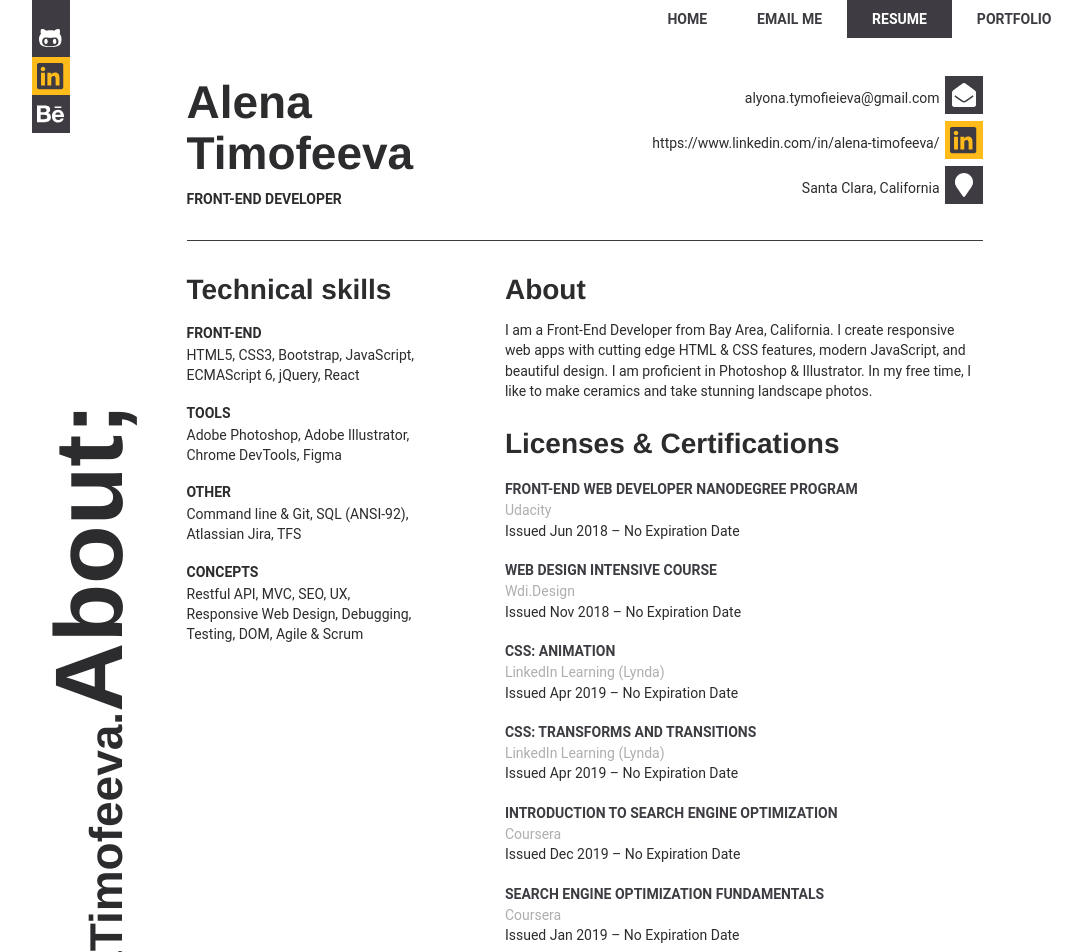
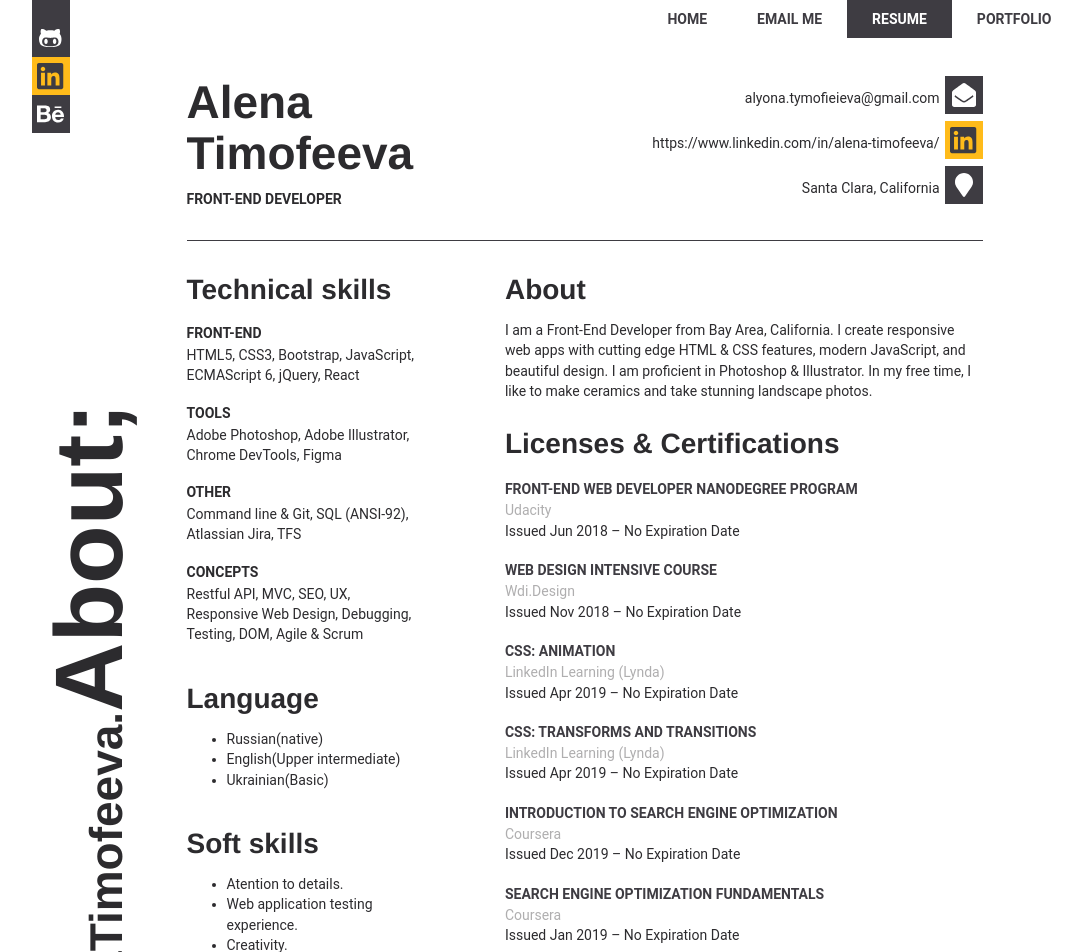
Before and after one commit to mouseProgrammouse/portfolio, a React (Create React App) app: page /resume in a window 1280 px wide. Shown: the top 952 px of the page, without its empty margins (86-1168 px from the left). Built offline with nearby package versions, Linux system fonts and the light colour scheme.

Commit message:
fixbug: make Component more generic

```diff
--- a/src/App.js
+++ b/src/App.js
@@ -42,7 +42,13 @@ class App extends Component {
                         {title: 'CSS: transforms and transitions', platform: 'LinkedIn Learning (Lynda)', link: '#', dates: 'Issued Apr 2019 – No Expiration Date'},
                         {title: 'introduction to search engine optimization', platform: 'coursera', link: '#', dates: 'Issued dec 2019 – No Expiration Date'},
                         {title: 'Search engine optimization fundamentals', platform: 'coursera', link: '#', dates: 'Issued jan 2019 – No Expiration Date'},
-                        {title: 'CS50: CS50’s introduction to computer science', platform: 'edX', link: '#', dates: 'Issued feb 2018 – No Expiration Date'}]
+                        {title: 'CS50: CS50’s introduction to computer science', platform: 'edX', link: '#', dates: 'Issued feb 2018 – No Expiration Date'}],
+        languages:  [{title: 'Russian', level: 'native'},
+                    {title: 'English', level: 'Upper intermediate'},
+                    {title: 'Ukrainian', level: 'Basic'}],
+        softSkills:  [{title: 'Atention to details.', level: ''},
+                      {title: 'Web application testing experience.', level: ''},
+                      {title: 'Creativity.', level: ''}]
       }
     },
     socialMenuItems: [
--- a/src/Skills.js
+++ b/src/Skills.js
@@ -1,8 +1,9 @@
 import React from 'react'
 import PropTypes from 'prop-types'
-import TechnicalSkills from './skills/TechnicalSkills'
+import SkillsListWitDescription from './skills/SkillsListWitDescription'
 import About from './skills/About'
-import Certifications from './skills/Certifications'
+import SkillsWithCertification from './skills/SkillsWithCertification'
+import SkillsListWithLevel from './skills/SkillsListWithLevel'
 import './Skills.css'
 
 const Skills = (props) => {
@@ -12,11 +13,13 @@ const Skills = (props) => {
   return (
     <div className="skills">
       <div className="left-section">
-        <TechnicalSkills skills={skills.technical} />
+        <SkillsListWitDescription title={'Technical skills'} skills={skills.technical} />
+        <SkillsListWithLevel title={'Language'} skills={skills.languages}/>
+        <SkillsListWithLevel title={'Soft skills'} skills={skills.softSkills}/>
       </div>
       <div className="right-section">
         <About header={skills.about.header} description={skills.about.description} />
-        <Certifications certifications={skills.certifications} />
+        <SkillsWithCertification title={'Licenses & Certifications'} skills={skills.certifications} />
       </div>
     </div>
   );
--- a/src/skills/Certifications.js
+++ /dev/null
@@ -1,32 +0,0 @@
-import React from 'react'
-import PropTypes from 'prop-types'
-import { Link } from 'react-router-dom'
-import './Certifications.css'
-
-/**
-List of certifications & Licenses
-
-certifications is an array of objects [{title: 'Front-End Web Developer Nanodegree Program', platform: 'udacity', link: '', dates: 'Issued Jun 2018 – No Expiration Date'},]
-*/
-const Certifications = (props) => {
-
-  const { certifications } = props;
-
-  return (
-    <div className="certifications">
-      <h4>Licenses & Certifications</h4>
-      {certifications.map((certification, index)=>(
-      <div key={index}>
-        <Link to={certification.link}><h5>{certification.title}</h5></Link>
-        <span className="platform">{certification.platform}</span>
-        <span className="dates">{certification.dates}</span>
-      </div>))}
-    </div>
-  );
-}
-
-Certifications.propTypes = {
-  certifications: PropTypes.array.isRequired
-}
-
-export default Certifications
--- a/src/skills/TechnicalSkills.css
+++ b/src/skills/SkillsListWitDescription.css
@@ -1,21 +1,21 @@
-.technical h4 {
+.skills-with-description h4 {
   font-size: 28px;
   font-weight: bold;
   line-height: 33px;
   margin: 5px 0 3px 0;
 }
 
-.technical h5 {
+.skills-with-description h5 {
   font-size: 14px;
   line-height: 16px;
   text-transform: uppercase;
   margin: 0 0;
 }
 
-.technical .skill {
+.skills-with-description .skill {
   margin: 19px 0 19px 0;
 }
 
-.technical .description {
+.skills-with-description .description {
   margin: 4px 0 0 0;
 }
--- /dev/null
+++ b/src/skills/SkillsListWitDescription.js
@@ -0,0 +1,31 @@
+import React from 'react'
+import PropTypes from 'prop-types'
+import './SkillsListWitDescription.css'
+
+/**
+Technical skills description
+
+skills is an array of objects [{cat:'tools', description: 'Adobe Photoshop, Adobe Illustrator, Chrome DevTools, Figma'},]
+*/
+const SkillsListWitDescription = (props) => {
+
+  const { title, skills } = props;
+
+  return (
+    <div className="skills-with-description">
+      <h4>{title}</h4>
+      { skills.map((skill, index) => (
+      <div className="skill" key={index}>
+        <h5>{skill.cat}</h5>
+        <p className="description">{skill.description}</p>
+      </div>))}
+    </div>
+  );
+}
+
+SkillsListWitDescription.propTypes = {
+  title: PropTypes.string.isRequired,
+  skills: PropTypes.array.isRequired
+}
+
+export default SkillsListWitDescription
--- /dev/null
+++ b/src/skills/SkillsListWithLevel.css
@@ -0,0 +1,3 @@
+.skills-with-level h4 {
+  margin-bottom: 3px;
+}
--- /dev/null
+++ b/src/skills/SkillsListWithLevel.js
@@ -0,0 +1,31 @@
+import React from 'react'
+import PropTypes from 'prop-types'
+import './SkillsListWithLevel.css'
+
+/**
+List of languages
+
+languages is an array of objects [{lang: 'Russian', level: 'native'},]
+*/
+const SkillsListWithLevel = ( props ) => {
+
+  const { title, skills } = props;
+
+  return (
+    <div className="skills-with-level">
+      <h4>{title}</h4>
+      <ul>
+        {skills.map((skill ,index)=>(
+          <li key={index}>{skill.title}
+          {(skill.level)?(<span className="level">({skill.level})</span>):''}
+          </li>))}
+      </ul>
+    </div>);
+}
+
+SkillsListWithLevel.propTypes = {
+  title: PropTypes.string.isRequired,
+  skills: PropTypes.array.isRequired
+}
+
+export default SkillsListWithLevel
--- a/src/skills/Certifications.css
+++ b/src/skills/SkillsWithCertification.css
@@ -1,23 +1,23 @@
-.certifications h4{
+.skills-with-certifications h4{
   margin: 26px 0 19px 0;
 }
 
-.certifications h5 {
+.skills-with-certifications h5 {
   margin: 19px 0 1px 0;
 }
 
-.certifications a {
+.skills-with-certifications a {
   text-decoration: none;
   color: #3e3c42;
 }
 
-.certifications .platform {
+.skills-with-certifications .platform {
   display: block;
   text-transform: capitalize;
   color: #2c2b2e61;
 }
 
-.certifications .dates {
+.skills-with-certifications .dates {
   display: block;
   text-transform: capitalize;
 }
--- /dev/null
+++ b/src/skills/SkillsWithCertification.js
@@ -0,0 +1,33 @@
+import React from 'react'
+import PropTypes from 'prop-types'
+import { Link } from 'react-router-dom'
+import './SkillsWithCertification.css'
+
+/**
+List of certifications & Licenses
+
+certifications is an array of objects [{title: 'Front-End Web Developer Nanodegree Program', platform: 'udacity', link: '', dates: 'Issued Jun 2018 – No Expiration Date'},]
+*/
+const SkillsWithCertification = (props) => {
+
+  const { title, skills } = props;
+
+  return (
+    <div className="skills-with-certifications">
+      <h4>{title}</h4>
+      {skills.map((skill, index)=>(
+      <div key={index}>
+        <Link to={skill.link}><h5>{skill.title}</h5></Link>
+        <span className="platform">{skill.platform}</span>
+        <span className="dates">{skill.dates}</span>
+      </div>))}
+    </div>
+  );
+}
+
+SkillsWithCertification.propTypes = {
+  title: PropTypes.string.isRequired,
+  skills: PropTypes.array.isRequired
+}
+
+export default SkillsWithCertification
--- a/src/skills/TechnicalSkills.js
+++ /dev/null
@@ -1,30 +0,0 @@
-import React from 'react'
-import PropTypes from 'prop-types'
-import './TechnicalSkills.css'
-
-/**
-Technical skills description
-
-skills is an array of objects [{cat:'tools', description: 'Adobe Photoshop, Adobe Illustrator, Chrome DevTools, Figma'},]
-*/
-const TechnicalSkills = (props) => {
-
-  const { skills } = props;
-
-  return (
-    <div className="technical">
-      <h4>Technical skills</h4>
-      { skills.map((item, index) => (
-      <div className="skill" key={index}>
-        <h5>{item.cat}</h5>
-        <p className="description">{item.description}</p>
-      </div>))}
-    </div>
-  );
-}
-
-TechnicalSkills.propTypes = {
-  skills: PropTypes.array.isRequired
-}
-
-export default TechnicalSkills
```
